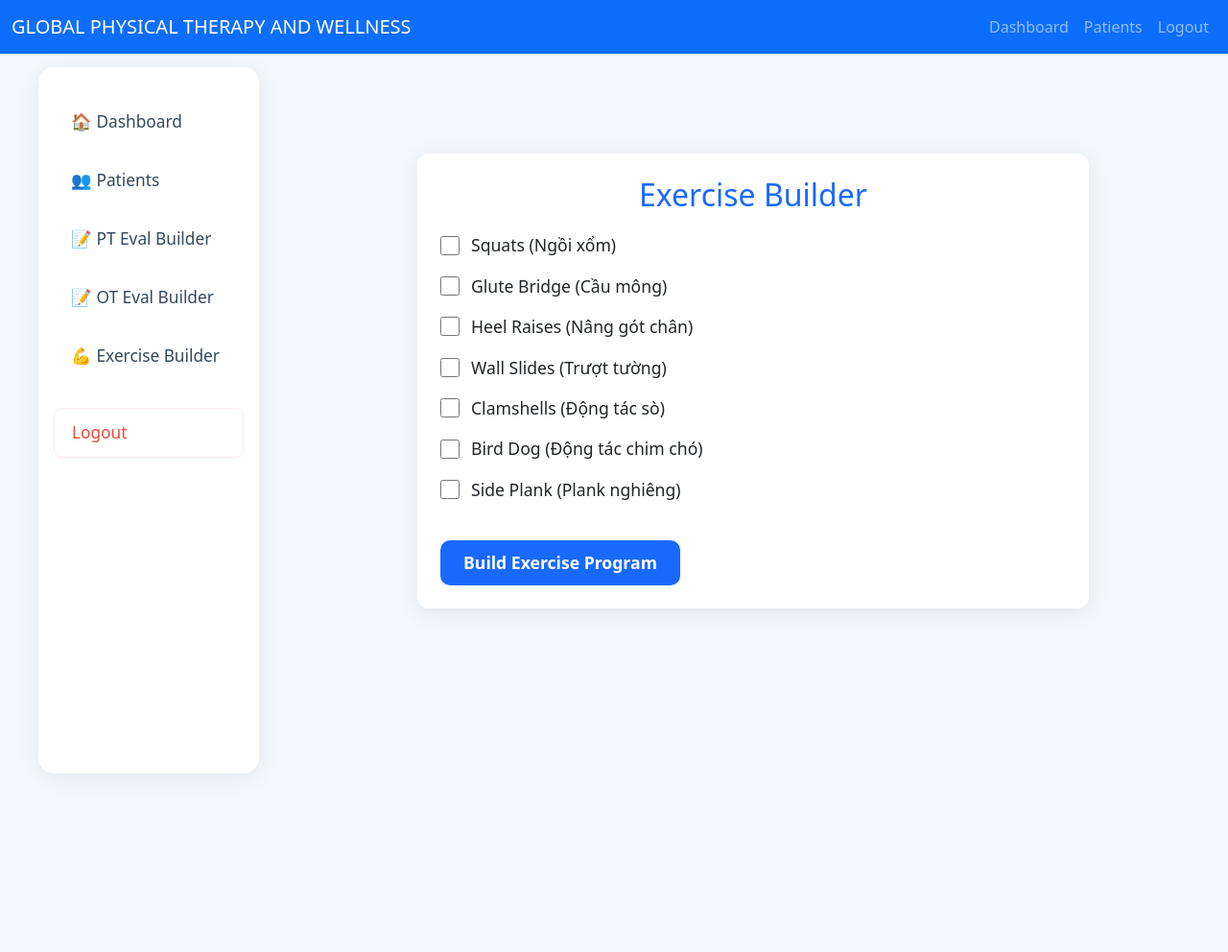
After one commit to KLcoding01/PT-Builder, a Flask app: page /exercise_builder in a window 1280 px wide. The commit adds this page. Shown: the whole page at 96% size. Run offline with Flask 3, Linux system fonts and the light colour scheme.

Commit message:
Initial commit

```diff
--- a/app.py
+++ b/app.py
@@ -15,6 +15,7 @@ from reportlab.lib.pagesizes import letter
 from reportlab.pdfgen import canvas
 from pt_templates import PT_TEMPLATES, OT_TEMPLATES, pt_parse_template, ot_parse_template
 from models import db, Therapist, Patient, PTNote, get_pt_note_for_patient
+from exercise_builder import exercise_builder_bp
 
 
 app = Flask(__name__)
@@ -23,6 +24,8 @@ db_path = os.path.join(os.getcwd(), 'db.sqlite3')
 app.config['SQLALCHEMY_DATABASE_URI'] = f"sqlite:///{db_path}"
 app.config['SQLALCHEMY_TRACK_MODIFICATIONS'] = False
 
+# Register blueprint
+app.register_blueprint(exercise_builder_bp)
 
 db.init_app(app)
 with app.app_context():
--- /dev/null
+++ b/exercise_builder.py
@@ -0,0 +1,84 @@
+from flask import Blueprint, render_template, request
+
+exercise_builder_bp = Blueprint('exercise_builder', __name__)
+
+# Preset exercise data
+EXERCISES = [
+    {
+        "id": "squats",
+        "name": "Squats",
+        "vietnamese": "Ngồi xổm",
+        "reps": 12,
+        "sets": 3,
+        "frequency": "3 times per week",
+        "img_url": "https://i.imgur.com/8pRbNUW.gif",
+    },
+    {
+        "id": "glute_bridge",
+        "name": "Glute Bridge",
+        "vietnamese": "Cầu mông",
+        "reps": 15,
+        "sets": 3,
+        "frequency": "3 times per week",
+        "img_url": "https://i.imgur.com/Uf29ky7.gif",
+    },
+    {
+        "id": "heel_raises",
+        "name": "Heel Raises",
+        "vietnamese": "Nâng gót chân",
+        "reps": 15,
+        "sets": 3,
+        "frequency": "Daily",
+        "img_url": "https://i.imgur.com/t5v9Pqv.gif",
+    },
+    {
+        "id": "wall_slides",
+        "name": "Wall Slides",
+        "vietnamese": "Trượt tường",
+        "reps": 12,
+        "sets": 3,
+        "frequency": "3 times per week",
+        "img_url": "https://i.imgur.com/9j4jpjq.gif",
+    },
+    {
+        "id": "clamshells",
+        "name": "Clamshells",
+        "vietnamese": "Động tác sò",
+        "reps": 15,
+        "sets": 3,
+        "frequency": "3 times per week",
+        "img_url": "https://i.imgur.com/yb3VK3O.gif",
+    },
+    {
+        "id": "bird_dog",
+        "name": "Bird Dog",
+        "vietnamese": "Động tác chim chó",
+        "reps": 10,
+        "sets": 3,
+        "frequency": "3 times per week",
+        "img_url": "https://i.imgur.com/7wR4KfL.gif",
+    },
+    {
+        "id": "side_plank",
+        "name": "Side Plank",
+        "vietnamese": "Plank nghiêng",
+        "reps": "Hold 20s",
+        "sets": 3,
+        "frequency": "3 times per week",
+        "img_url": "https://i.imgur.com/m2ku6RQ.gif",
+    },
+]
+
+@exercise_builder_bp.route('/exercise_builder', methods=['GET', 'POST'])
+def exercise_builder():
+    if request.method == 'POST':
+        selected_ids = request.form.getlist('exercises')
+        if len(selected_ids) == 0:
+            error = "Please select at least one exercise."
+            return render_template('exercise_builder.html', exercises=EXERCISES, error=error)
+        if len(selected_ids) > 7:
+            error = "Please select no more than 7 exercises."
+            return render_template('exercise_builder.html', exercises=EXERCISES, error=error)
+        selected_exercises = [ex for ex in EXERCISES if ex["id"] in selected_ids]
+        return render_template('exercise_results.html', selected=selected_exercises)
+    return render_template('exercise_builder.html', exercises=EXERCISES)
--- a/templates/base.html
+++ b/templates/base.html
@@ -100,6 +100,7 @@
         <a href="{{ url_for('view_patients') }}" class="nav-link {% if request.endpoint=='view_patients' %}active{% endif %}">👥 Patients</a>
         <a href="{{ url_for('pt_eval') }}" class="nav-link {% if request.endpoint=='pt_eval' %}active{% endif %}">📝 PT Eval Builder</a>
         <a href="{{ url_for('ot_eval') }}" class="nav-link {% if request.endpoint=='ot_eval' %}active{% endif %}">📝 OT Eval Builder</a>
+        <a href="{{ url_for('exercise_builder') }}" class="nav-link {% if request.endpoint=='exercise_builder' %}active{% endif %}">💪 Exercise Builder</a>
         <a href="{{ url_for('logout') }}" class="nav-link logout">Logout</a>
       </div>
       <!-- Main Content -->
--- a/templates/dashboard.html
+++ b/templates/dashboard.html
@@ -119,6 +119,7 @@
     <a href="{{ url_for('view_patients') }}" class="nav-link {% if request.endpoint=='view_patients' %}active{% endif %}">👥 Patients</a>
     <a href="{{ url_for('pt_eval') }}" class="nav-link {% if request.endpoint=='pt_eval' %}active{% endif %}">📝 PT Eval Builder</a>
     <a href="{{ url_for('ot_eval') }}" class="nav-link {% if request.endpoint=='ot_eval' %}active{% endif %}">📝 OT Eval Builder</a>
+    <a href="{{ url_for('exercise_builder') }}" class="nav-link {% if request.endpoint=='exercise_builder' %}active{% endif %}">💪 Exercise Builder</a>
     <a href="{{ url_for('logout') }}" class="nav-link logout">Logout</a>
   </div>
   <div class="main-content">
--- /dev/null
+++ b/templates/exercise_builder.html
@@ -0,0 +1,71 @@
+{% extends 'base.html' %}
+{% block content %}
+<style>
+  .main-bg {
+    background: #f4f7fb !important;
+    min-height: 100vh;
+    padding: 2rem 2rem 2rem 2rem;
+  }
+  .exercise-list {
+    max-width: 700px;
+    margin: 0 auto;
+    background: white;
+    border-radius: 12px;
+    padding: 24px;
+    box-shadow: 0 4px 24px rgba(0,0,0,0.08);
+  }
+  .exercise-item {
+    display: flex;
+    align-items: center;
+    margin-bottom: 16px;
+  }
+  .exercise-item input[type="checkbox"] {
+    margin-right: 12px;
+    width: 20px;
+    height: 20px;
+  }
+  .exercise-item label {
+    font-size: 1.1rem;
+    user-select: none;
+  }
+  button {
+    margin-top: 24px;
+    padding: 10px 24px;
+    font-weight: 600;
+    background-color: #1969ff;
+    color: white;
+    border: none;
+    border-radius: 10px;
+    cursor: pointer;
+    font-size: 1.1rem;
+  }
+  button:disabled {
+    background-color: #8aacef;
+    cursor: not-allowed;
+  }
+  .error {
+    color: #e74c3c;
+    margin-bottom: 16px;
+    font-weight: 600;
+    text-align: center;
+  }
+</style>
+
+<div class="main-bg">
+  <div class="exercise-list">
+    <h2 style="color:#1969ff; text-align:center; margin-bottom: 20px;">Exercise Builder</h2>
+    {% if error %}
+      <p class="error">{{ error }}</p>
+    {% endif %}
+    <form method="POST">
+      {% for ex in exercises %}
+      <div class="exercise-item">
+        <input type="checkbox" id="{{ ex.id }}" name="exercises" value="{{ ex.id }}">
+        <label for="{{ ex.id }}">{{ ex.name }} ({{ ex.vietnamese }})</label>
+      </div>
+      {% endfor %}
+      <button type="submit">Build Exercise Program</button>
+    </form>
+  </div>
+</div>
+{% endblock %}
```
Also changed, not shown: templates/exercise_results.html (added, +74 -0 lines).
